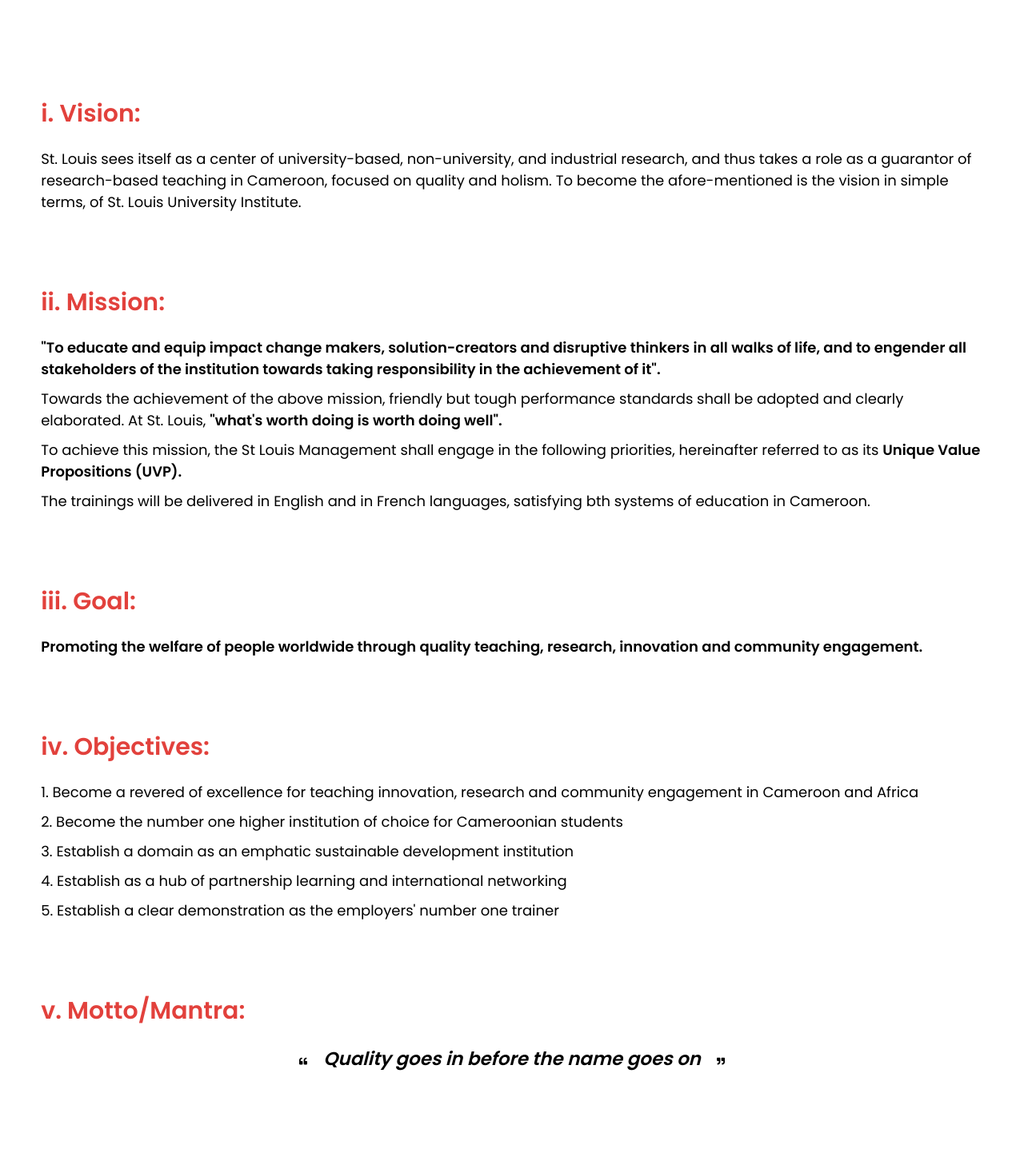
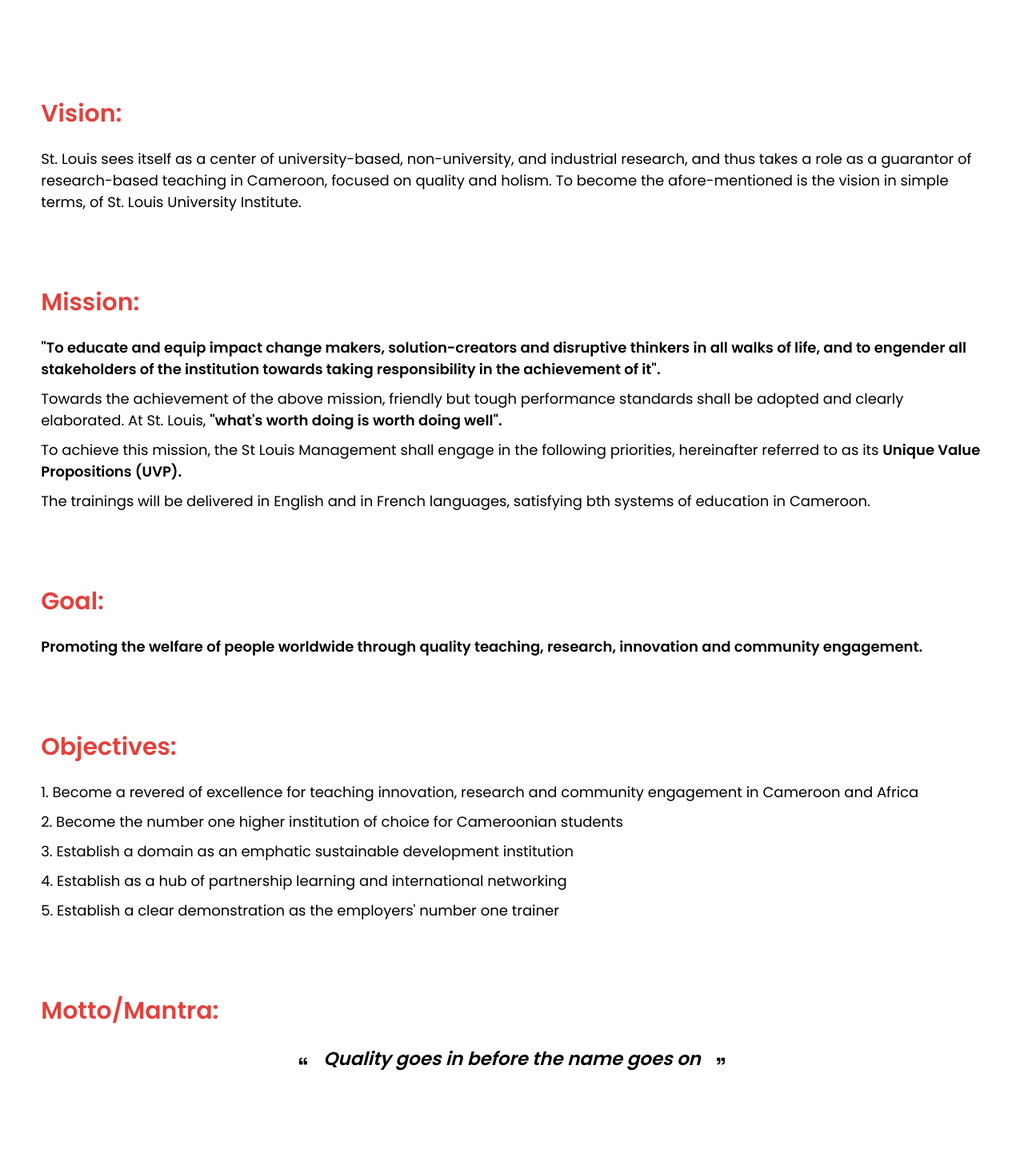
Before and after one commit to rindah89/sluiwebsite, a React (Create React App) app: page /about in a window 1280 px wide. Shown: the part 1200-2637 px from the top of the page at 80% size. Built offline with nearby package versions, Linux system fonts and the light colour scheme.

Commit message:
updated bullet points

```diff
--- a/src/pages/about/About.tsx
+++ b/src/pages/about/About.tsx
@@ -33,7 +33,7 @@ const About = () => {
 
       <div className={styles.desc}>
         <div className={styles.head}>
-          <h2>i. Vision:</h2>
+          <h2>Vision:</h2>
         </div>
 
         <div className={styles.content}>
@@ -49,7 +49,7 @@ const About = () => {
 
       <div className={styles.desc}>
         <div className={styles.head}>
-          <h2>ii. Mission:</h2>
+          <h2>Mission:</h2>
         </div>
 
         <div className={styles.content}>
@@ -85,7 +85,7 @@ const About = () => {
 
       <div className={styles.desc}>
         <div className={styles.head}>
-          <h2>iii. Goal:</h2>
+          <h2>Goal:</h2>
         </div>
 
         <div className={styles.content}>
@@ -98,7 +98,7 @@ const About = () => {
 
       <div className={styles.desc}>
         <div className={styles.head}>
-          <h2>iv. Objectives:</h2>
+          <h2>Objectives:</h2>
         </div>
 
         <div className={styles.content}>
@@ -127,7 +127,7 @@ const About = () => {
 
       <div className={styles.desc}>
         <div className={styles.head}>
-          <h2>v. Motto/Mantra:</h2>
+          <h2>Motto/Mantra:</h2>
         </div>
 
         <div className={styles.content}>
@@ -148,7 +148,7 @@ const About = () => {
 
       <div className={styles.desc}>
         <div className={styles.head}>
-          <h2>vi. Slogan:</h2>
+          <h2>Slogan:</h2>
         </div>
 
         <div className={styles.content}>
```
